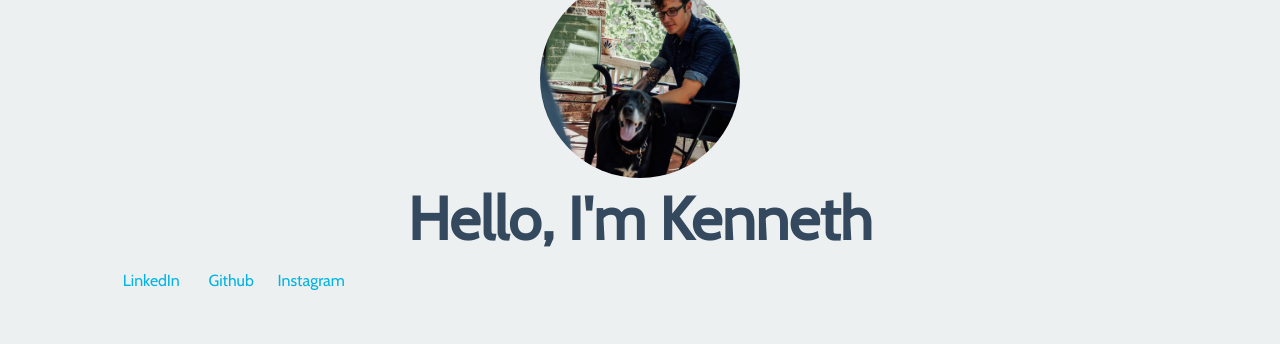
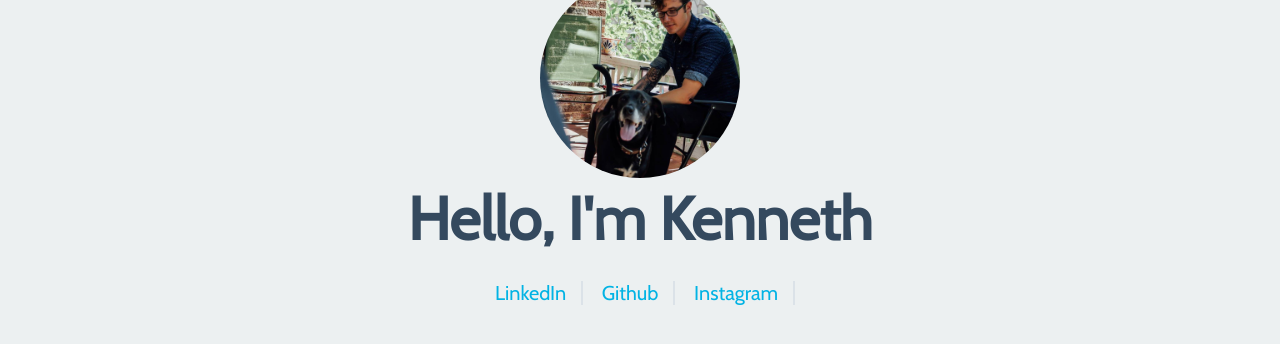
Before and after one commit to kennethacurtis/stylish-webpage, a plain HTML site: page index.html in a window 1280 px wide. Shown: the part 110-454 px from the top of the page. Drawn offline with nearby package versions, Linux system fonts and the light colour scheme.

Commit message:
styled social links

```diff
--- a/stylesheet.css
+++ b/stylesheet.css
@@ -26,7 +26,7 @@ html {
   padding-right: 5px;
 }
 
-li {
+.header-menu li {
   display: block;
   float: left;
   width: 5em;
@@ -71,12 +71,24 @@ h1 {
   margin: 0;
 }
 
-.profile {
-
-}
-
 .profile-pic {
   max-width: 200px;
   max-height: 200px;
   border-radius: 50%;
 }
+
+.social-links {
+  padding-top: 10px;
+}
+
+.social-links ul {
+  padding-right: 45px;
+}
+
+.social-links li {
+  display: inline;
+  padding-right: 15px;
+  padding-left: 15px;
+  font-size: 20px;
+  border-right: 2px solid #dbe2e8;
+}
```
